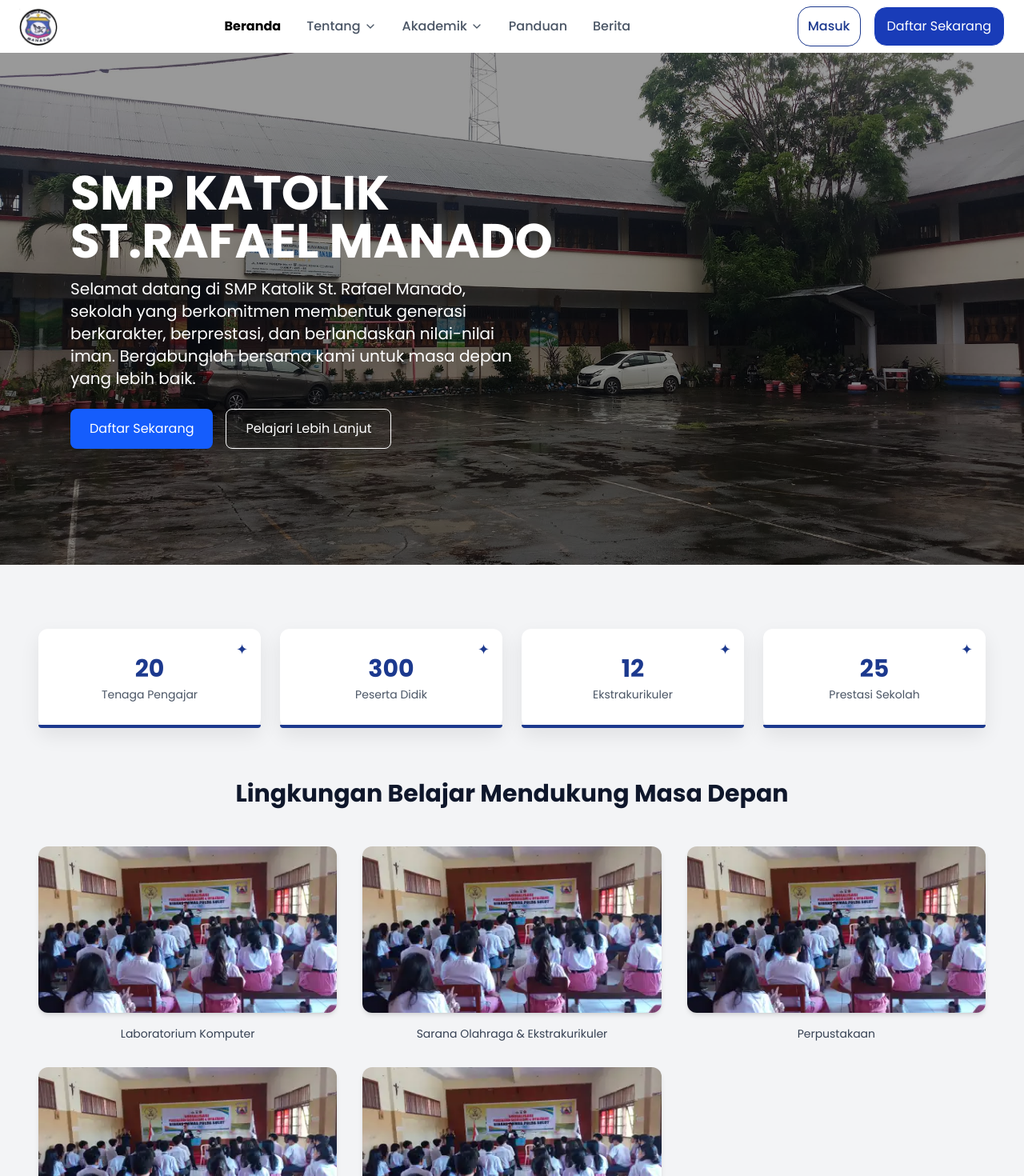
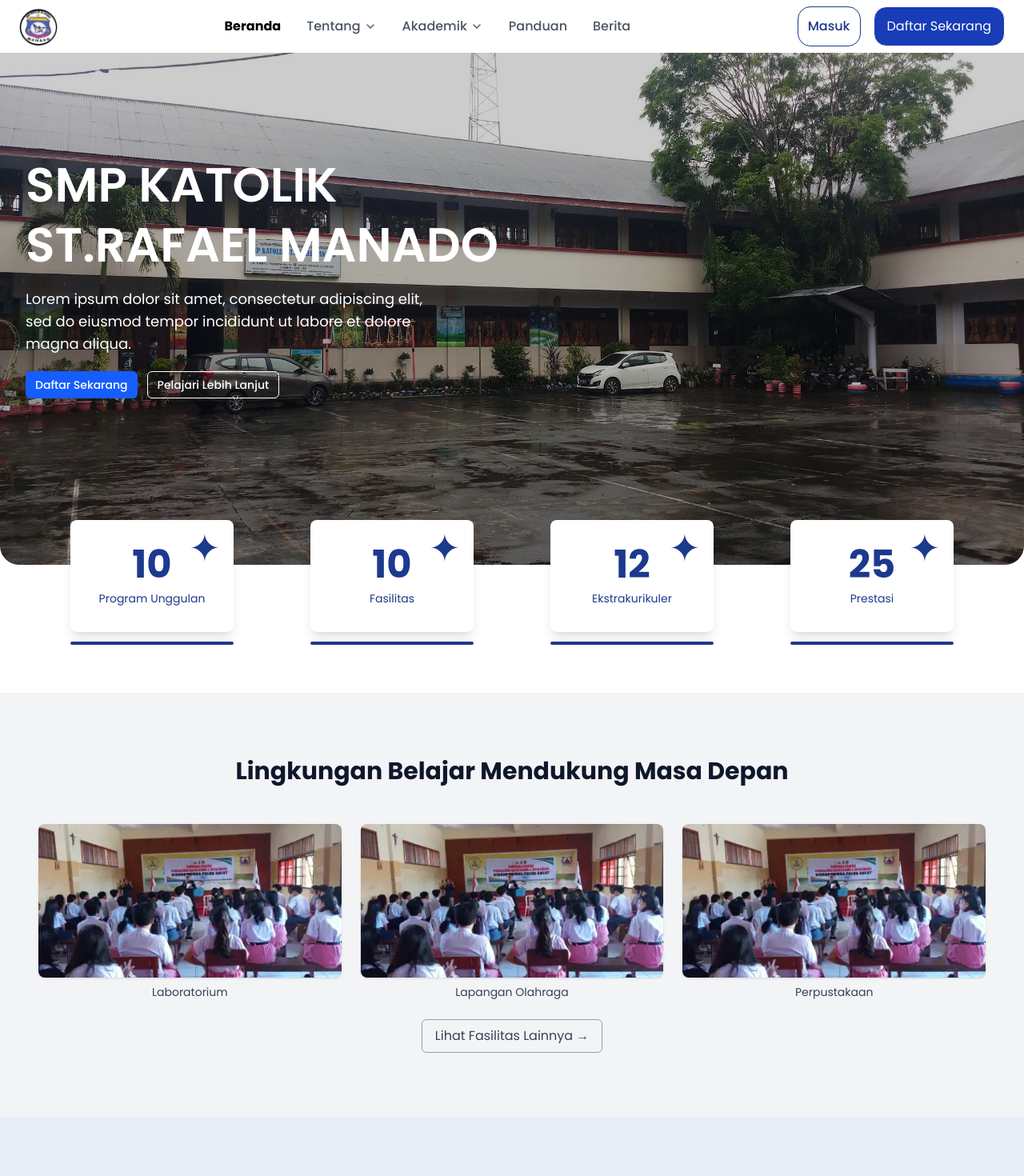
Before and after one commit to mrco23/rpl, a React (Vite) app in the folder fe/: page / in a window 1280 px wide. Shown: the top 1470 px of the page at 80% size. Built offline with nearby package versions, Linux system fonts and the light colour scheme; no server answers.

Commit message:
perbaiki tampilan

```diff
--- a/fe/src/pages/public/AboutPage.jsx
+++ b/fe/src/pages/public/AboutPage.jsx
@@ -1,63 +1,40 @@
 import labImg from "@assets/about.jpg";
 
 export default function AboutPage() {
-  const stats = [
-    { value: "20", label: "Tenaga Pengajar" },
-    { value: "300", label: "Peserta Didik" },
-    { value: "12", label: "Ekstrakurikuler" },
-    { value: "25", label: "Prestasi Sekolah" },
-  ];
-
   const fasilitas = [
-    { title: "Laboratorium Komputer", img: labImg },
-    { title: "Sarana Olahraga & Ekstrakurikuler", img: labImg },
+    { title: "Laboratorium", img: labImg },
+    { title: "Lapangan Olahraga", img: labImg },
     { title: "Perpustakaan", img: labImg },
-    { title: "Lingkungan Sekolah Hijau", img: labImg },
-    { title: "Laboratorium IPA Lengkap", img: labImg },
   ];
 
   return (
     <section className="w-full py-20 bg-gray-100">
       <div className="max-w-7xl mx-auto px-4 sm:px-6 lg:px-12">
-        {/* STATISTIK */}
-        <div className="grid grid-cols-2 md:grid-cols-4 gap-6 mb-16">
-          {stats.map((item, index) => (
-            <div
-              key={index}
-              className="relative bg-white rounded-xl px-6 py-8 text-center
-              shadow-[0_10px_25px_rgba(0,0,0,0.08)]"
-            >
-              <span className="absolute top-3 right-4 text-blue-900 text-lg">
-                ✦
-              </span>
-
-              <h3 className="text-3xl font-bold text-blue-900">{item.value}</h3>
-
-              <p className="text-gray-600 text-sm mt-1">{item.label}</p>
-
-              <div className="absolute bottom-0 left-0 w-full h-1 bg-blue-900 rounded-b-xl"></div>
-            </div>
-          ))}
-        </div>
-
         {/* TITLE */}
         <h2 className="text-2xl md:text-3xl font-bold text-center mb-12">
           Lingkungan Belajar Mendukung Masa Depan
         </h2>
 
         {/* GRID FASILITAS */}
-        <div className="grid sm:grid-cols-2 lg:grid-cols-3 gap-8">
+        <div className="grid sm:grid-cols-2 lg:grid-cols-3 gap-6">
           {fasilitas.map((item, index) => (
             <div key={index} className="text-center">
               <img
                 src={item.img}
                 alt={item.title}
-                className="w-full h-52 object-cover rounded-xl shadow-md mb-4"
+                className="w-full h-48 object-cover rounded-lg shadow-sm mb-2"
               />
               <p className="text-gray-700 text-sm">{item.title}</p>
             </div>
           ))}
         </div>
+
+        {/* CTA BUTTON */}
+        <div className="text-center mt-6">
+          <button className="px-4 py-2 border border-gray-400 text-gray-700 rounded-md flex items-center gap-1 mx-auto hover:bg-gray-100 transition">
+            Lihat Fasilitas Lainnya <span>→</span>
+          </button>
+        </div>
       </div>
     </section>
   );
--- a/fe/src/pages/public/LandingPage.jsx
+++ b/fe/src/pages/public/LandingPage.jsx
@@ -6,41 +6,81 @@
 import NewsPreview from "./NewsPreview";
 
 export default function LandingPage() {
+  const stats = [
+    { value: "10", label: "Program Unggulan" },
+    { value: "10", label: "Fasilitas" },
+    { value: "12", label: "Ekstrakurikuler" },
+    { value: "25", label: "Prestasi" },
+  ];
+
   return (
     <PublicLayout>
       <main>
+        {/* HERO SECTION */}
         <section className="relative w-full h-[80vh]">
           {/* Background Image */}
           <div
-            className="absolute inset-0 bg-cover bg-center"
+            className="absolute inset-0 bg-cover bg-center rounded-b-3xl overflow-hidden"
             style={{ backgroundImage: `url(${hero})` }}
           >
-            <div className="absolute inset-0 bg-black/40"></div>{" "}
-            {/* overlay gelap */}
+            <div className="absolute inset-0 bg-black/20"></div>
           </div>
 
-          {/* Content */}
-          <div className="relative z-10 flex flex-col justify-center items-start h-full max-w-6xl mx-auto px-6 text-white">
-            <h1 className="text-4xl md:text-6xl font-bold mb-4">
+          {/* Hero Content */}
+          <div className="relative z-10 flex flex-col justify-start pt-32 h-full max-w-7xl mx-auto px-8 text-white">
+            <h1 className="text-5xl md:text-6xl font-semibold mb-4 leading-tight">
               SMP KATOLIK <br /> ST.RAFAEL MANADO
             </h1>
-            <p className="text-lg md:text-xl mb-6 max-w-xl">
-              Selamat datang di SMP Katolik St. Rafael Manado, sekolah yang
-              berkomitmen membentuk generasi berkarakter, berprestasi, dan
-              berlandaskan nilai-nilai iman. Bergabunglah bersama kami untuk
-              masa depan yang lebih baik.
+            <p className="text-base md:text-lg mb-5 max-w-lg">
+              Lorem ipsum dolor sit amet, consectetur adipiscing elit, sed do
+              eiusmod tempor incididunt ut labore et dolore magna aliqua.
             </p>
-            <div className="flex gap-4">
-              <button className="bg-blue-600 text-white px-6 py-3 rounded-lg hover:bg-blue-700 transition cursor-pointer">
+            <div className="flex gap-3">
+              <button className="bg-blue-600 px-3 py-1.5 rounded-md text-sm font-medium hover:bg-blue-700 transition">
                 Daftar Sekarang
               </button>
-              <button className="border border-white px-6 py-3 rounded-lg hover:bg-white hover:text-black transition cursor-pointer">
+
+              <button className="border border-white px-3 py-1.5 rounded-md text-sm font-medium hover:bg-white hover:text-black transition">
                 Pelajari Lebih Lanjut
               </button>
             </div>
           </div>
+
+          {/* Statistik Cards */}
+          {/* Statistik Cards */}
+          <div className="absolute left-1/2 -translate-x-1/2 bottom-[-100px] w-full max-w-6xl px-6">
+            <div className="grid grid-cols-2 md:grid-cols-4 gap-24">
+              {stats.map((item, idx) => (
+                <div key={idx} className="flex flex-col">
+                  {/* CARD */}
+                  <div className="bg-white rounded-lg py-8 px-8 text-center shadow-lg relative w-full">
+                    {/* Icon */}
+                    <span className="absolute top-3 right-4 text-blue-900 text-5xl">
+                      ✦
+                    </span>
+
+                    {/* Angka */}
+                    <h1 className="text-5xl font-bold text-blue-900">
+                      {item.value}
+                    </h1>
+
+                    {/* Label */}
+                    <p className="text-blue-900 text-sm mt-2">{item.label}</p>
+                  </div>
+
+                  {/* GARIS FULL WIDTH (SAMA DENGAN CARD) */}
+                  <div className="w-full h-1 bg-blue-900 rounded mt-3"></div>
+                </div>
+              ))}
+            </div>
+          </div>
         </section>
-        <AboutPage />
+
+        {/* OTHER SECTIONS */}
+        <div className="mt-32 md:mt-40">
+          <AboutPage />
+        </div>
+
         <QuotePage />
         <AchievementsPage />
         <NewsPreview />
```
Also changed, not shown: 1 other file (tests, documents, lock files or other folders).
